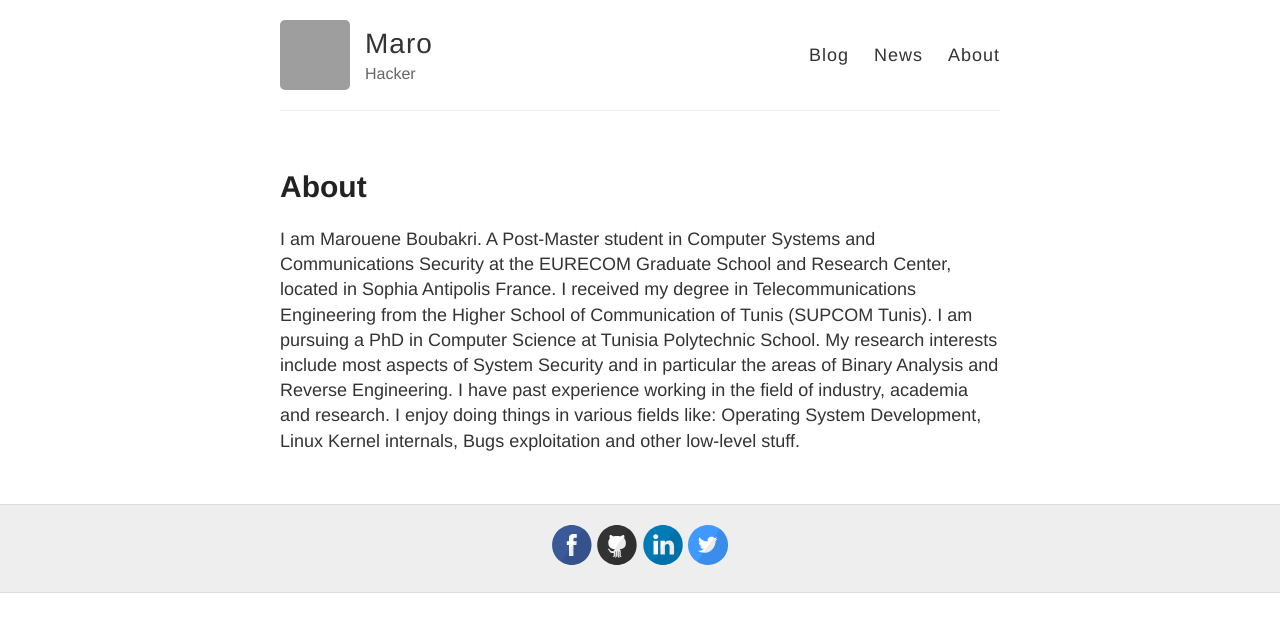
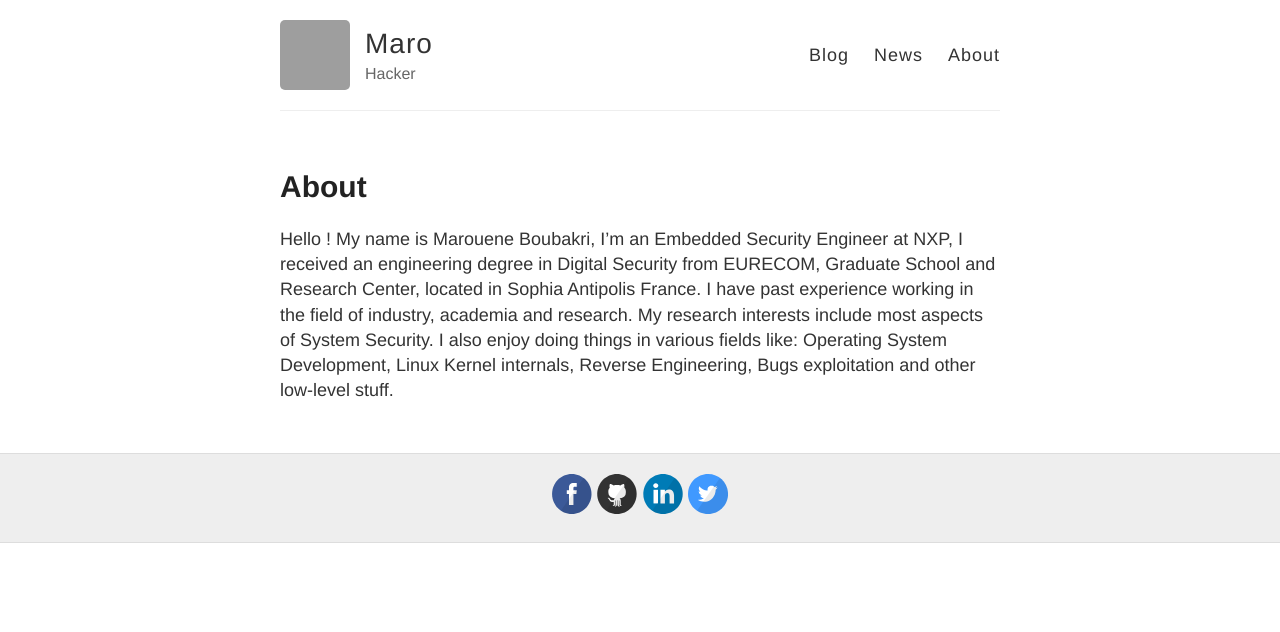
Before and after one commit to maroueneboubakri/maroueneboubakri.github.io, a Jekyll site: the page built from about.md, in a window 1280 px wide. Shown: the top 632 px of the page. Built offline with Jekyll 4.4.1, drawn with Linux system fonts in a browser that asks for light colours; grey boxes are pictures that could not be loaded.

Commit message:
Update about.md

```diff
--- a/about.md
+++ b/about.md
@@ -4,7 +4,6 @@ title: About
 permalink: /about/
 ---
 
-I am Marouene Boubakri. A Post-Master student in Computer Systems and Communications Security at the EURECOM Graduate School and Research Center, located in Sophia Antipolis France. I received my degree in Telecommunications Engineering from the Higher School of Communication of Tunis (SUPCOM Tunis). I am pursuing a PhD in Computer Science at Tunisia Polytechnic School.
-My research interests include most aspects of System Security and in particular the areas of Binary Analysis and Reverse Engineering.
+Hello ! My name is Marouene Boubakri, I'm an Embedded Security Engineer at NXP, I received an engineering degree in Digital Security from EURECOM, Graduate School and Research Center, located in Sophia Antipolis France.
 I have past experience working in the field of industry, academia and research.
-I enjoy doing things in various fields like: Operating System Development, Linux Kernel internals, Bugs exploitation and other low-level stuff.
+My research interests include most aspects of System Security. I also enjoy doing things in various fields like: Operating System Development, Linux Kernel internals, Reverse Engineering, Bugs exploitation and other low-level stuff.
```
